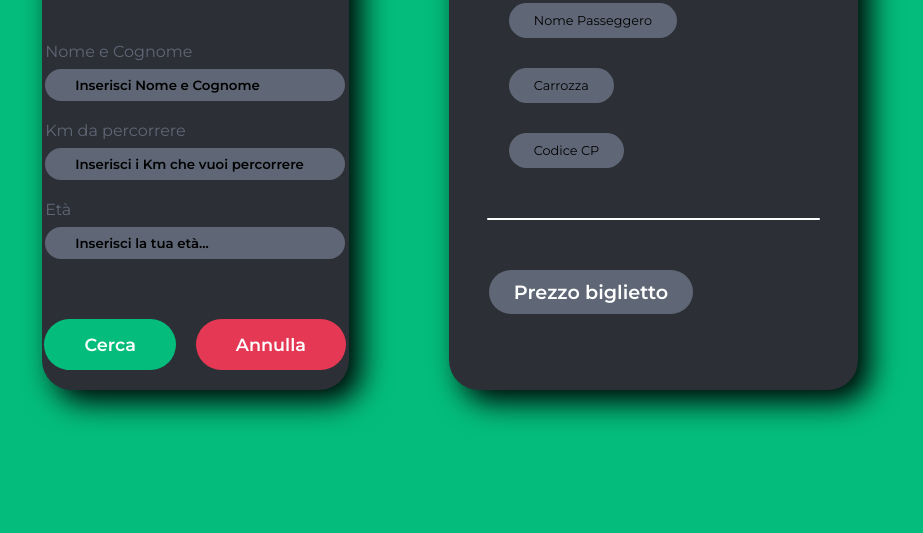
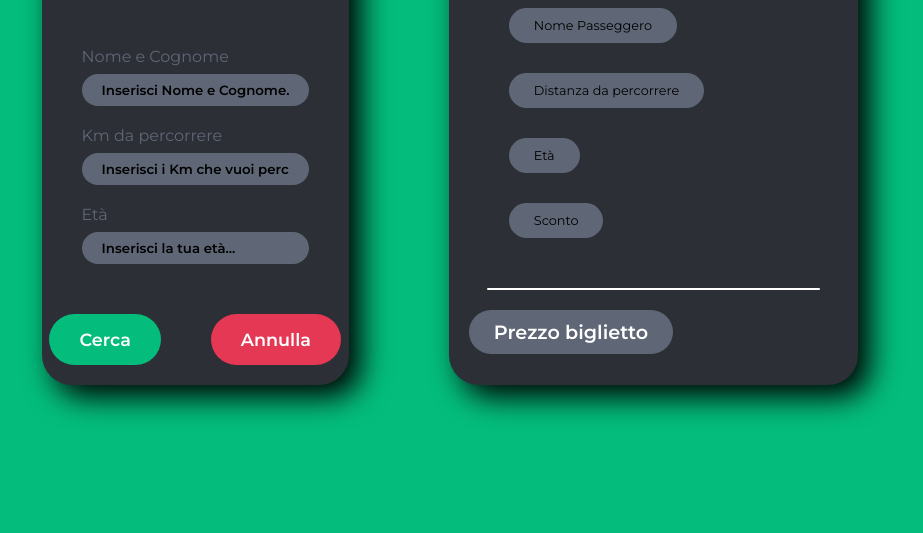
Before and after one commit to EnricoDErasmo/js-biglietto-treno-form, a plain HTML site: page index.html in a window 1280 px wide. Shown: the part 267-800 px from the top of the page, without its empty margins (190-1113 px from the left). Drawn offline with Linux system fonts and the light colour scheme; a web font is replaced by a local one.

Commit message:
Fixed some html & css errors

```diff
--- a/css/style.css
+++ b/css/style.css
@@ -87,19 +87,25 @@ h2{
 .form-container .form-inputs .input-element{
     display: flex;
     flex-direction: column;
+    align-items: flex-start;
     gap: 8px;
+
+    padding: 0 20px;
+
+    width: 100%;
 }
 
-.form-container .form-inputs .btn-container{
+.form-container .buttons-container{
     display: flex;
     flex-direction: row;
-    gap: 20px;
+    justify-content: center;
+    gap: 50px;
+
+    margin-top: 50px;
 }
 
-.form-container .form-inputs .btn{
-    padding: 15px 40px;
-
-    margin-top: 40px;
+.form-container .btn{
+    padding: 15px 30px;
 
     background-color: #04bd7d;
 
@@ -113,13 +119,18 @@ h2{
     border-radius: 30px;
 }
 
-.form-container .form-inputs .btn-return{
+.form-container .btn-return{
     background-color: #e53854;
 }
 
 .form-container .form-inputs label{
     color: #5f6776;
 }
+
+.form-container .form-inputs .case{
+    width: 100%;
+}
+
 
 .form-container .form-inputs input::placeholder{
     font-weight: bold;
@@ -128,9 +139,9 @@ h2{
 }
 
 .form-container .form-inputs .input-element .input-style{
-    padding: 8px 30px;
+    padding: 8px 20px;
 
-    min-width: 300px;
+    width: 100%;
 
     border-style: none;
     border-radius: 20px;
@@ -185,6 +196,7 @@ h2{
     display: flex;
     flex-direction: row;
     justify-content: space-between;
+    align-items: center;
     gap: 40px;
 }
 
@@ -205,10 +217,12 @@ h2{
     margin-top: 50px;
 }
 
+.total-price-container{
+    margin-top: 20px;
+
+}
+
 #total-price{
-    margin-top: 50px;
-    margin-left: 20px;
-
     font-size: 1.2em;
     font-weight: bold;
 
@@ -219,7 +233,7 @@ h2{
     color: white;
     font-weight: bold;
 
-    font-size: 1.2em;
+    font-size: 1.1em;
 }
 
 #tolal-result{
@@ -227,5 +241,4 @@ h2{
     font-weight: bold;
 
     font-size: 1.4em;
-
 }
--- a/index.html
+++ b/index.html
@@ -34,28 +34,34 @@
 
                     <div class="input-element">
                         <label>Nome e Cognome</label>
-                        <div>
-                            <input id="name" class="input-style" type="text" placeholder="Inserisci Nome e Cognome">
+                        <div class="case">
+                            <input id="name" class="input-style" type="text" placeholder="Inserisci Nome e Cognome...">
                         </div>
                     </div>
 
                     <div class="input-element">
                         <label for="userKm">Km da percorrere</label>
-                        <div>
-                            <input id="userKm" class="input-style" type="text" placeholder="Inserisci i Km che vuoi percorrere">
+                        <div class="case">
+                            <input id="userKm" class="input-style" type="text" placeholder="Inserisci i Km che vuoi percorrere...">
                         </div>
                     </div>
 
                     <div class="input-element">
                         <label for="userAge">Età</label>
-                        <div>
+                        <div class="case">
                             <input id="userAge" class="input-style" type="text" placeholder="Inserisci la tua età...">
                         </div>
                     </div>
 
+                </div>
+
+                <div class="buttons-container">
+
                     <div class="btn-container">
                         <button id="searchBtn" class="btn">Cerca</button>
+                    </div>
 
+                    <div class="btn-container">
                         <button id="returnBtn" class="btn btn-return">Annulla</button>
                     </div>
 
@@ -80,27 +86,37 @@
                             Nome Passeggero
                         </div>
 
-                        <div class="result">
+                        <div id="nameRes" class="result">
 
                         </div>
                     </div>
 
                     <div class="badges-container">
                         <div class="badge">
-                            Carrozza
+                            Distanza da percorrere
                         </div>
 
-                        <div class="result">
+                        <div id="distanceRes" class="result">
 
                         </div>
                     </div>
 
                     <div class="badges-container">
                         <div class="badge">
-                            Codice CP
+                            Età
                         </div>
 
-                        <div class="result">
+                        <div id="ageRes" class="result">
+
+                        </div>
+                    </div>
+
+                    <div class="badges-container">
+                        <div class="badge">
+                            Sconto
+                        </div>
+
+                        <div id="discountRes" class="result">
 
                         </div>
                     </div>
@@ -111,7 +127,8 @@
                     <div class="white-line"></div>
                 </div>
 
-                <div>
+                <div class="total-price-container">
+
                     <div class="badges-container">
                         <div id="total-price" class="badge">
                             Prezzo biglietto
--- a/js/script.js
+++ b/js/script.js
@@ -25,41 +25,54 @@ ALTRIMENTI se il passeggero ha 65 anni o più:
 
 
 // Imposto variabili per dati utente
-let userKm = parseInt(document.getElementById("userKm").value);
-let userAge = parseInt(document.getElementById("userAge").value);
+let userKmEl = document.getElementById("userKm");
+let userAgeEl = document.getElementById("userAge");
+
+let pricePerKm = 0.21
 
 // Imposto una variabile per il button
 let searchBtnEl = document.getElementById("searchBtn");
 
 // Imposto variabili per i prezzi e sconti
-let price = (0.21 * userKm).toFixed(2);
+let price = (pricePerKm * userKmEl.value).toFixed(2);
 let discount;
 let totalPrice;
 
 // Creo un evento con click
 searchBtnEl.addEventListener('click', function() {
 
-    if (userAge < 18) {
+    if (!isNaN(userKmEl.value) && !isNaN(userAge.value)) {
+
+
+        if (userAgeEl.value < 18) {
 
             discount = ((price / 100) * 20).toFixed(2);
 
             totalPrice = (price - discount).toFixed(2);
 
-        console.log(totalPrice);
 
-    } else if (userAge >= 65) {
+
+        } else if (userAgeEl.value >= 65) {
 
             discount = ((price / 100) * 40).toFixed(2);
 
             totalPrice = (price - discount).toFixed(2);
 
-        console.log(totalPrice);
+
 
         } else {
 
             totalPrice = price
 
-        console.log(totalPrice);
+
 
         }
+
+    }else{
+
+        alert("Inserisci solo numeri!")
+
+    }
+
+
 });
```
Lines whose indentation alone changed are shown as unchanged.
